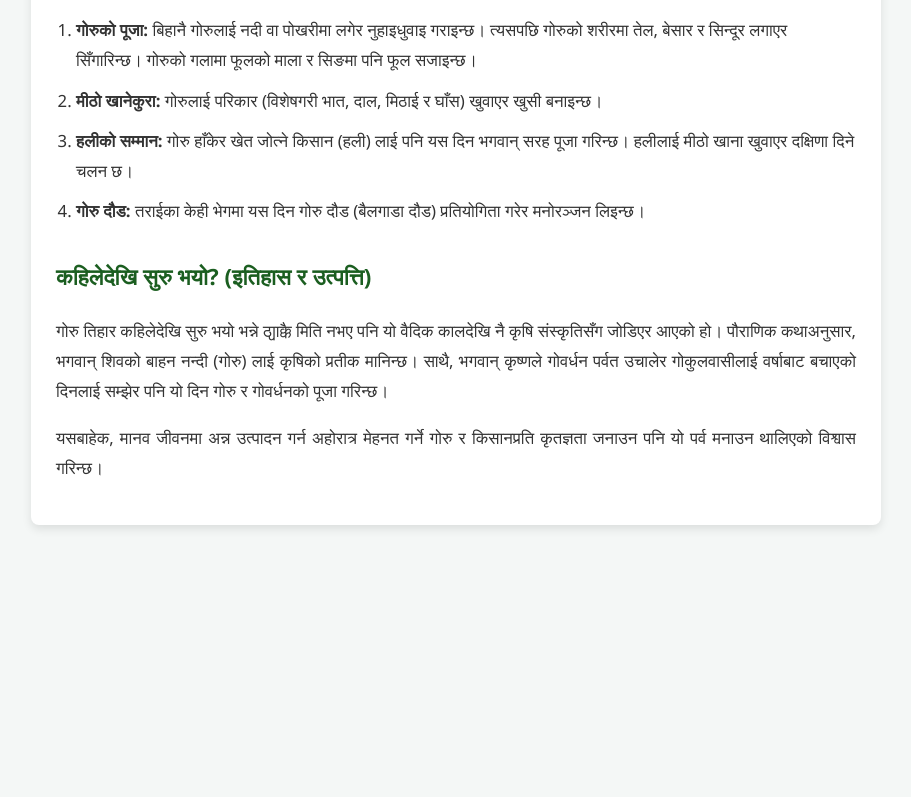
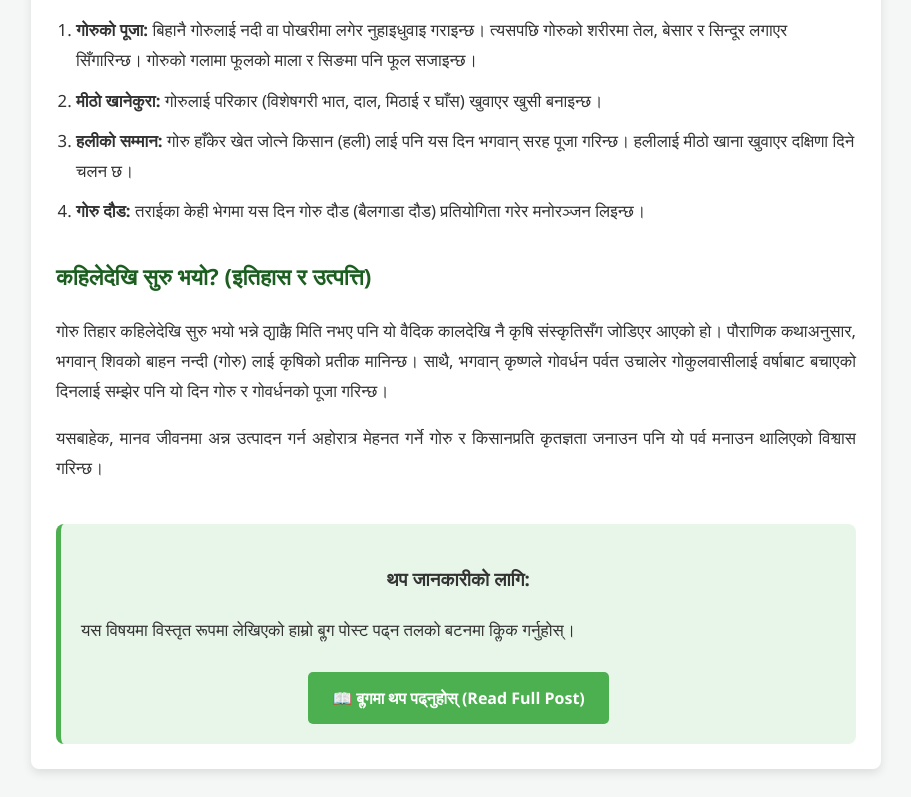
Before and after one commit to pitambertips/VillageTips-Pitamber, a plain HTML site: page goru-tihar.html in a window 1280 px wide. Shown: the part 538-1335 px from the top of the page, without its empty margins (184-1095 px from the left). Before the commit the page ends 1091 px from the top, so only its background shows below. Drawn offline with Linux system fonts and the light colour scheme.

Commit message:
Update blog post URL in goru-tihar.html

```diff
--- a/goru-tihar.html
+++ b/goru-tihar.html
@@ -58,7 +58,7 @@
         var blogPostUrl = "यहाँ_तपाईंको_ब्लगर_पोस्टको_लिङ्क_राख्नुहोस्";
         var blogTitle = "ब्लगमा थप पढ्नुहोस् (Read Full Post)";
 
-        if(blogPostUrl !== "यहाँ_तपाईंको_ब्लगर_पोस्टको_लिङ्क_राख्नुहोस्") {
+        if(blogPostUrl !== "https://villagetipspitamber.blogspot.com/2026/11/goru-tihar-mahatva.html?m=1") {
             var linkHTML = `
                 <div class="blog-link-container">
                     <h3>थप जानकारीको लागि:</h3>
```
